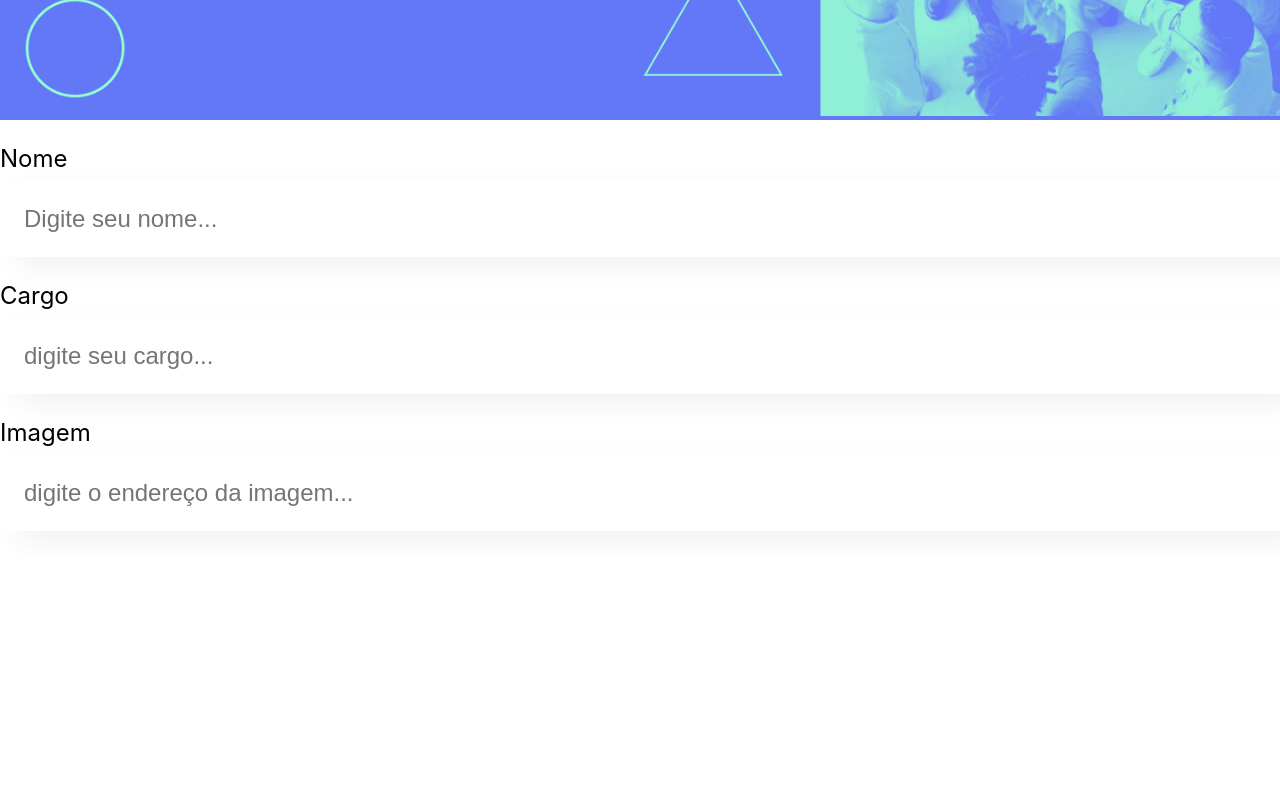
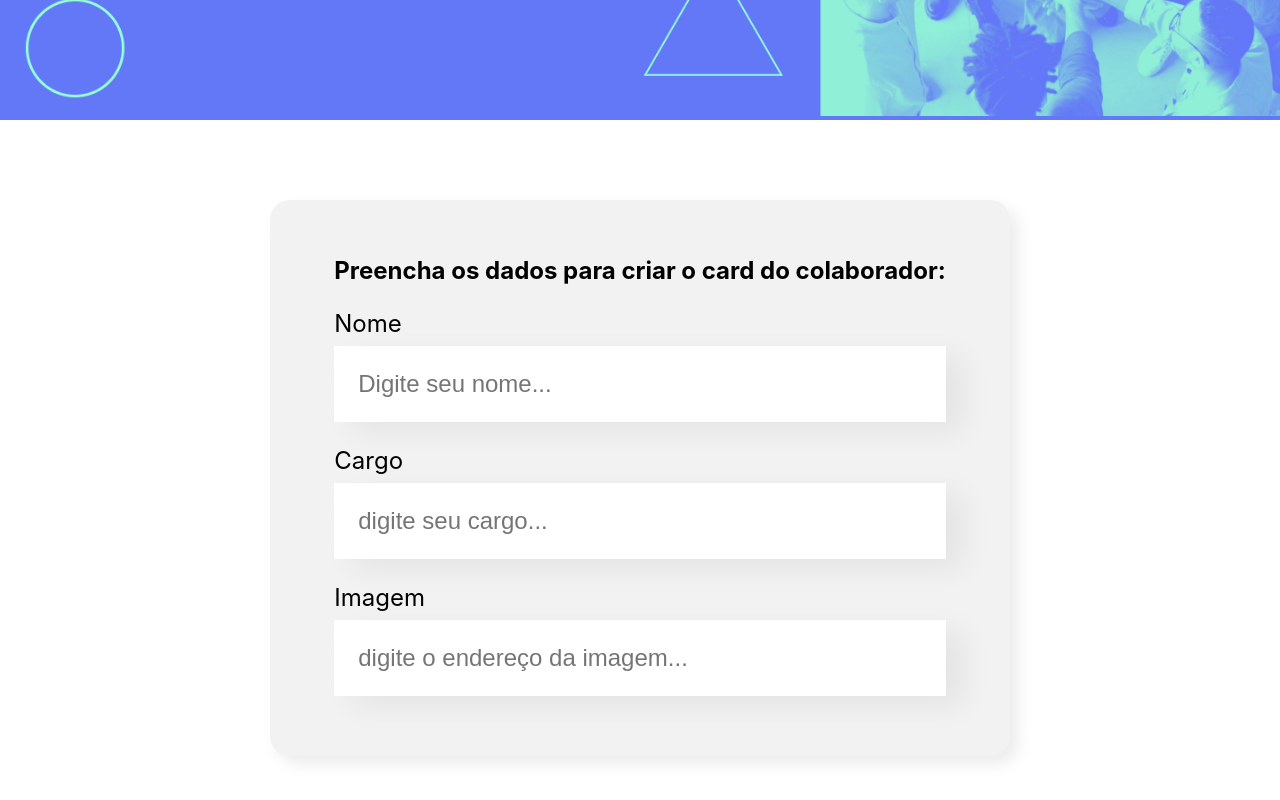
Before and after one commit to GabrielNP96/curso_react_alura, a React (Create React App) app in the folder organo/: page / in a window 1280 px wide. Shown: the part 378-1178 px from the top of the page. Before the commit the page ends 933 px from the top, so only its background shows below. Built offline with nearby package versions, Linux system fonts and the light colour scheme.

Commit message:
Criando o formulário

```diff
--- a/organo/src/App.js
+++ b/organo/src/App.js
@@ -1,14 +1,11 @@
 import Banner from './components/Banner';
-import CampoTexto from './components/CampoTexto';
+import Formulario from './components/Formulario';
 
 function App() {
   return (
     <div className="App">
       <Banner />
-      <CampoTexto label="Nome" placeholder = "Digite seu nome"/>
-      <CampoTexto label="Cargo" placeholder = "digite seu cargo"/>
-      <CampoTexto label="Imagem" placeholder = "digite o endereço da imagem"/>
-
+      <Formulario />
     </div>
   );
 }
--- /dev/null
+++ b/organo/src/components/Formulario/Formulario.css
@@ -0,0 +1,13 @@
+.formulario {
+    display: flex;
+    justify-content: center;
+    margin: 80px 0;
+}
+
+.formulario form {
+    max-width: 80%;
+    background-color: #F2F2F2;
+    border-radius: 20px;
+    padding: 36px 64px;
+    box-shadow: 8px 8px 16px rgba(0, 0 ,0, 0.08);
+}
--- /dev/null
+++ b/organo/src/components/Formulario/index.js
@@ -0,0 +1,18 @@
+import "./Formulario.css"
+import CampoTexto from "../CampoTexto"
+
+
+const Formulario = () => {
+    return (
+        <section className = "formulario">
+            <form>
+                <h2>Preencha os dados para criar o card do colaborador:</h2>
+                <CampoTexto label="Nome" placeholder = "Digite seu nome"/>
+                <CampoTexto label="Cargo" placeholder = "digite seu cargo"/>
+                <CampoTexto label="Imagem" placeholder = "digite o endereço da imagem"/>
+            </form>
+        </section>
+    )
+}
+
+export default Formulario
```
